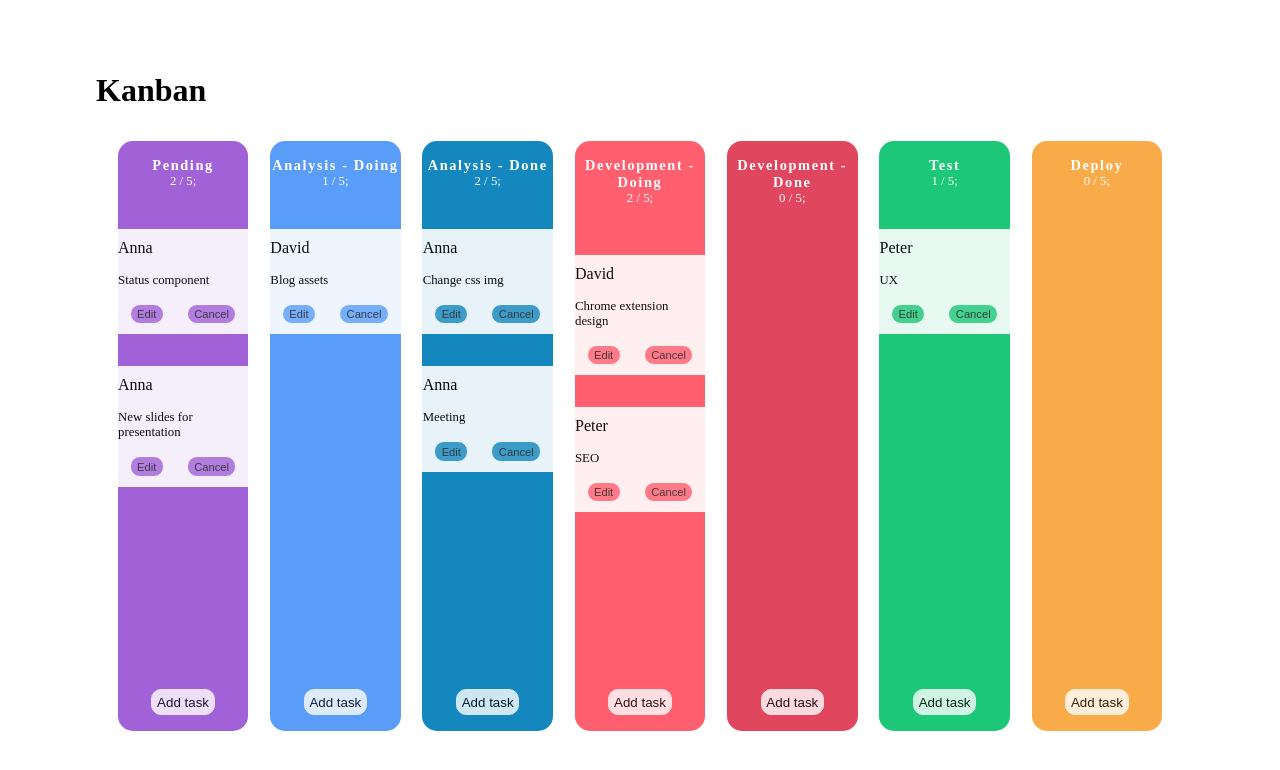
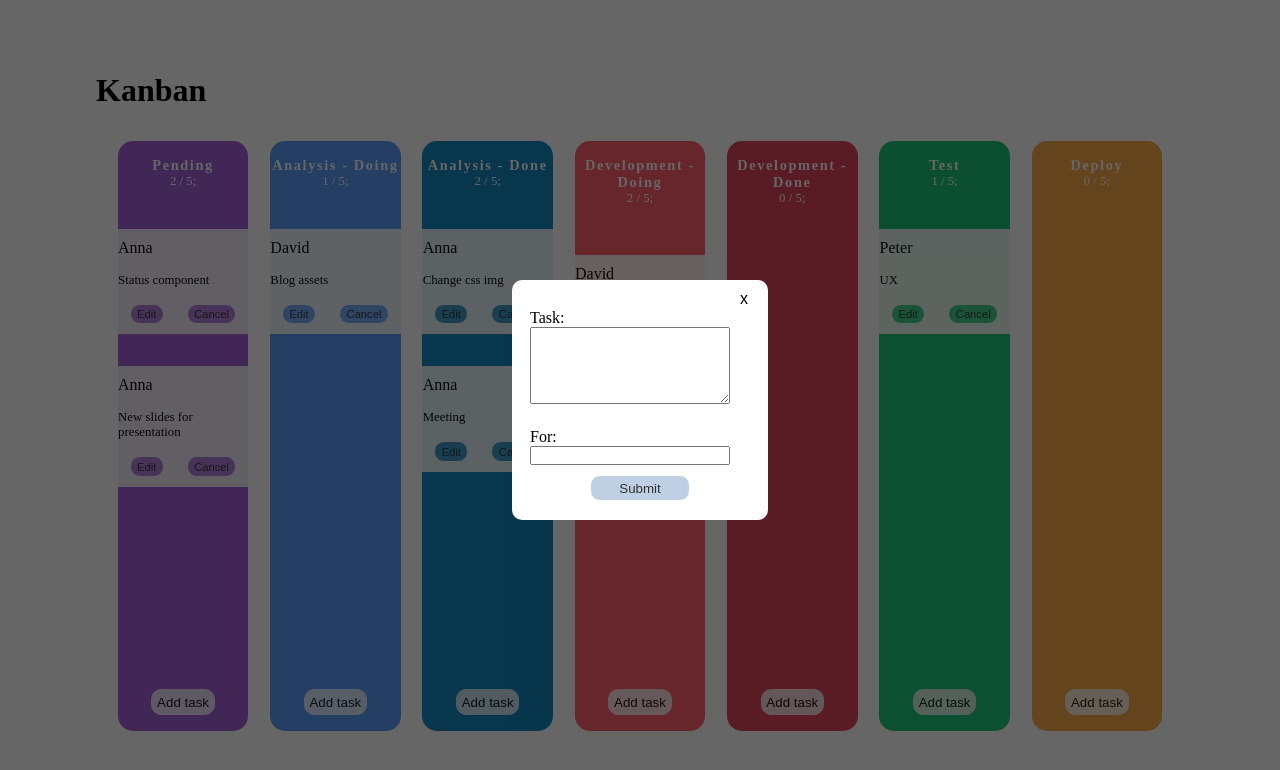
Before and after one commit to axseinga/kanbanboard-app-react, a React (Create React App) app: page / in a window 1280 px wide. Shown: the top 770 px of the page. Built offline with nearby package versions, Linux system fonts and the light colour scheme.

Commit message:
create modal

```diff
--- a/src/Kanban.js
+++ b/src/Kanban.js
@@ -3,6 +3,7 @@ import { columnsRawData } from "./KanbanData";
 import KanbanColumn from "./KanbanColumn";
 import { TasksProvider } from "./context/TasksContext";
 import "./Kanban.css";
+import KanbanModal from "./KanbanModal";
 import { DragDropContext } from "react-beautiful-dnd";
 
 const Kanban = () => {
@@ -88,9 +89,14 @@ const Kanban = () => {
         }
     };
 
+    const addTask = (newTask) => {
+        console.log("add new task");
+    };
+
     return (
         <DragDropContext onDragEnd={onDragEnd}>
             <div className="Kanban">
+                <KanbanModal />
                 <h1 className="Kanban-title">Kanban</h1>
                 {/*<TasksProvider value={tasks}>*/}
                 <div className="Kanban-columns-container">
@@ -100,6 +106,7 @@ const Kanban = () => {
                                 columnData={c}
                                 key={c.name}
                                 /*updatedTasks={updateTasksIds}*/
+                                addTask={addTask}
                             />
                         );
                     })}
--- a/src/KanbanColumn.js
+++ b/src/KanbanColumn.js
@@ -46,7 +46,12 @@ const KanbanColumn = (props) => {
                 </Droppable>
             </div>
             <div className="KanbanColumn-footer">
-                <button className="KanbanColumn-btn-add">Add task</button>
+                <button
+                    className="KanbanColumn-btn-add"
+                    onClick={() => props.addTask()}
+                >
+                    Add task
+                </button>
             </div>
         </div>
     );
--- /dev/null
+++ b/src/KanbanModal.css
@@ -0,0 +1,74 @@
+.KanbanModal {
+    position: fixed;
+    top: 0;
+    left: 0;
+    width: 100%;
+    height: 100%;
+    background: rgba(0, 0, 0, 0.6);
+    z-index: 9;
+}
+
+.KanbanModal-content {
+    position: fixed;
+    background: white;
+    border-radius: 10px;
+    width: 20%;
+    min-width: min-content;
+    height: 30%;
+    min-height: min-content;
+    top: 50%;
+    left: 50%;
+    transform: translate(-50%, -50%);
+    z-index: 99;
+    display: flex;
+    align-items: center;
+    justify-content: center;
+    position: relative;
+}
+
+.KanbanModal-close-btn:before {
+    content: "x";
+    color: black;
+    font-weight: 300;
+    font-family: Arial, sans-serif;
+    position: absolute;
+    right: 20px;
+    top: 10px;
+    cursor: pointer;
+}
+
+.KanbanModal-form {
+    display: flex;
+    flex-direction: column;
+    align-items: center;
+    justify-content: center;
+    width: 220px;
+    height: 200px;
+}
+
+.KanbanModal-input-container {
+    margin: 10px 0;
+}
+
+.KanbanModal-input {
+    width: 200px;
+}
+
+.KanbanModal-input-submit-btn {
+    background-color: lightsteelblue;
+    opacity: 0.8;
+    width: 100px;
+    padding: 0.3rem;
+    border: 1px solid white;
+    border-radius: 10px;
+    cursor: pointer;
+    justify-self: center;
+}
+
+.display-block {
+    display: block;
+}
+
+.display-none {
+    display: none;
+}
--- /dev/null
+++ b/src/KanbanModal.js
@@ -0,0 +1,39 @@
+import React from "react";
+import "./KanbanModal.css";
+
+const KanbanModal = () => {
+    return (
+        <div className="KanbanModal">
+            <section className="KanbanModal-content">
+                <span className="KanbanModal-close-btn"></span>
+                <form className="KanbanModal-form">
+                    <div className="KanbanModal-input-container">
+                        <label htmlFor="task">Task: </label>
+                        <textarea
+                            className="KanbanModal-input"
+                            type="text"
+                            cols="20"
+                            rows="5"
+                            name="task"
+                            id="task"
+                        ></textarea>
+                    </div>
+                    <div className="KanbanModal-input-container">
+                        <label htmlFor="user">For: </label>
+                        <input
+                            className="KanbanModal-input"
+                            type="text"
+                            name="user"
+                            id="user"
+                        ></input>
+                    </div>
+                    <button className="KanbanModal-input-submit-btn">
+                        Submit
+                    </button>
+                </form>
+            </section>
+        </div>
+    );
+};
+
+export default KanbanModal;
```
